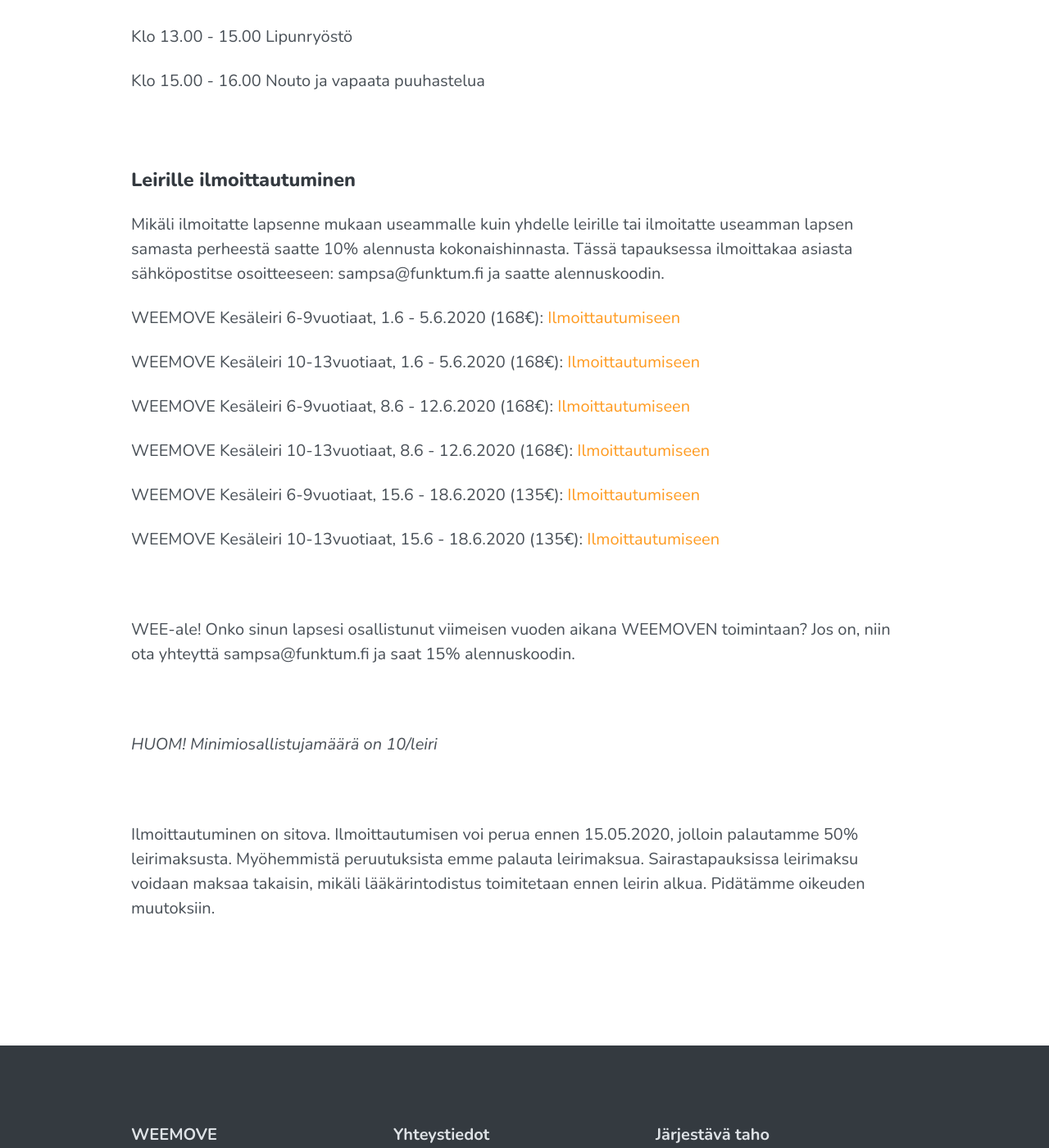
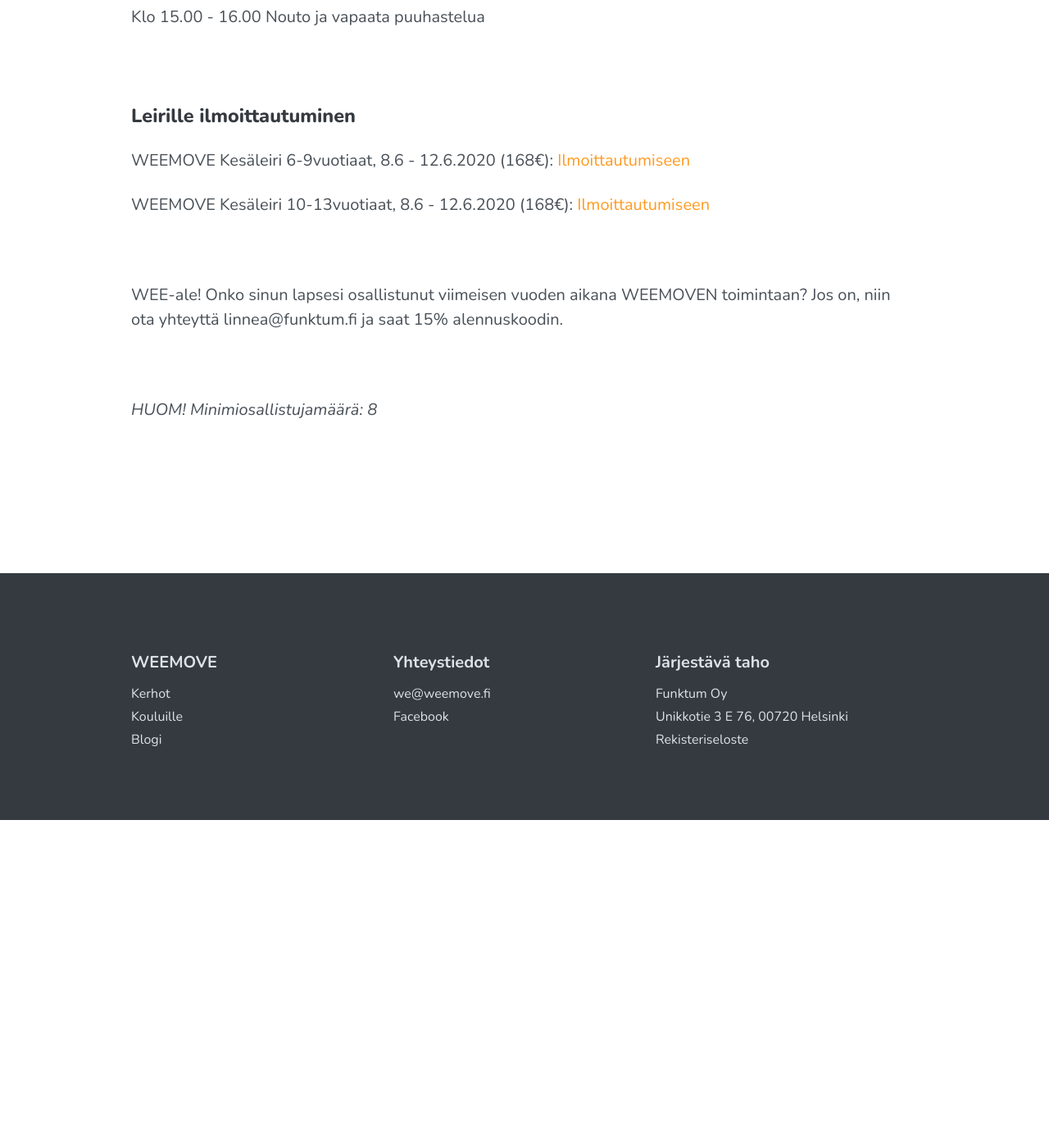
Before and after one commit to Funktum/weemove, a Jekyll site: the page built from _pages/kesaleiri.md, in a window 1280 px wide and 1400 px high, scrolled down 1802 px. Shown: the whole window at 82% size. Built offline with Jekyll 4.4.1, drawn with Linux system fonts in a browser that asks for light colours; a script that is not in the unit is left out; after the commit the page ends 2802 px from its top, so only the background shows below that; some of the changed text lies outside the part shown.

Commit message:
Update kesaleiri.md

```diff
--- a/_pages/kesaleiri.md
+++ b/_pages/kesaleiri.md
@@ -15,13 +15,10 @@
 
 ### Tietoa leiristä
 
-Leiriviikko 1: 1.6 - 5.6
+Päivämäärät: 8.6 - 12.6
 
-Leiriviikko 2: 8.6 - 12.6
 
-Leiriviikko 3: 15.6 - 18.6
-
-Järjestämme kaksi ryhmää: yksi 6-9 vuotiaille ja toinen 10-13 vuotiaille.
+Järjestämme kaksi ryhmää: yksi 6-9 vuotiaille ja toinen 10-13 vuotiaille. Jos osallistujamäärä on pieni, pidetään ryhmät yhdessä, mutta aktiviteetit eri tasoilla.
 
 Kokoontumispaikkana toimii Hevosenkenkäpuisto/Nuori Suomi puisto Lauttasaaren ruotsinkielisen ala-asteen vieressä
 (Drumsö lågstadeiskola). Kokoontuminen puistossa tapahtuu klo 08.00 - 10.00 välillä ja lapsen voi noutaa klo 15.00 - 16.00.
@@ -49,32 +46,18 @@
 
 ### Leirille ilmoittautuminen
 
-Mikäli ilmoitatte lapsenne mukaan useammalle kuin yhdelle leirille tai ilmoitatte useamman lapsen samasta perheestä saatte 10% alennusta kokonaishinnasta.  Tässä tapauksessa ilmoittakaa asiasta sähköpostitse osoitteeseen: sampsa@funktum.fi ja saatte alennuskoodin.
-
-
-WEEMOVE Kesäleiri 6-9vuotiaat, 1.6 - 5.6.2020 (168€): [Ilmoittautumiseen](https://weemove.tapahtumiin.fi/fi/nc/evtr/5e37d59068a8881d698b4574)
-
-WEEMOVE Kesäleiri 10-13vuotiaat, 1.6 - 5.6.2020 (168€): [Ilmoittautumiseen](https://weemove.tapahtumiin.fi/fi/nc/evtr/5e345914f146f33b388b457f)
 
 WEEMOVE Kesäleiri 6-9vuotiaat, 8.6 - 12.6.2020 (168€): [Ilmoittautumiseen](https://weemove.tapahtumiin.fi/fi/nc/evtr/5e344ff21dd9cc77298b456b)
 
 WEEMOVE Kesäleiri 10-13vuotiaat, 8.6 - 12.6.2020 (168€): [Ilmoittautumiseen](https://weemove.tapahtumiin.fi/fi/nc/evtr/5e37d64868a888bd758b4575)
 
-WEEMOVE Kesäleiri 6-9vuotiaat, 15.6 - 18.6.2020 (135€): [Ilmoittautumiseen](https://weemove.tapahtumiin.fi/fi/nc/evtr/5e37d74268a8884d758b456e)
+---
 
-WEEMOVE Kesäleiri 10-13vuotiaat, 15.6 - 18.6.2020 (135€): [Ilmoittautumiseen](https://weemove.tapahtumiin.fi/fi/nc/evtr/5e37d7c27bfe9758738b456a)
+WEE-ale! Onko sinun lapsesi osallistunut viimeisen vuoden aikana WEEMOVEN toimintaan?
+Jos on, niin ota yhteyttä linnea@funktum.fi ja saat 15% alennuskoodin.
 
 ---
 
-WEE-ale! Onko sinun lapsesi osallistunut viimeisen vuoden aikana WEEMOVEN toimintaan?
-Jos on, niin ota yhteyttä sampsa@funktum.fi ja saat 15% alennuskoodin.
+_HUOM! Minimiosallistujamäärä: 8_
 
 ---
-
-_HUOM! Minimiosallistujamäärä on 10/leiri_
-
----
-
-Ilmoittautuminen on sitova. Ilmoittautumisen voi perua ennen 15.05.2020, jolloin palautamme 50% leirimaksusta.
-Myöhemmistä peruutuksista emme palauta leirimaksua. Sairastapauksissa leirimaksu voidaan maksaa takaisin,
-mikäli lääkärintodistus toimitetaan ennen leirin alkua. Pidätämme oikeuden muutoksiin.
```
